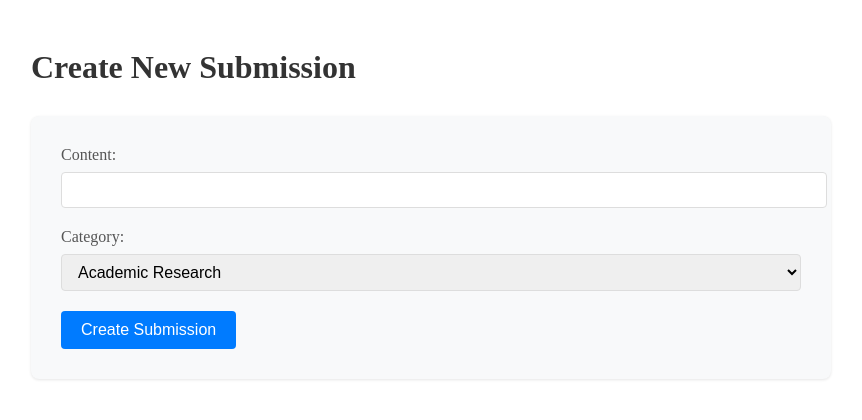
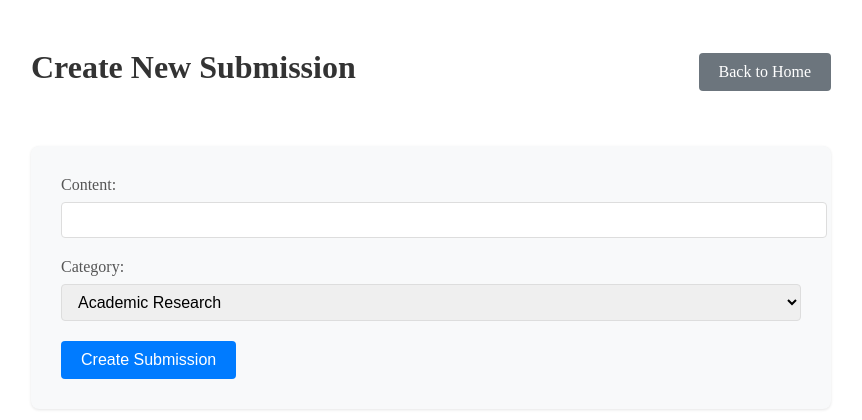
Before and after one commit to TharHtet236401/intern_task1, a Django app: page /create/ in a window 1280 px wide. Shown: the part 76-496 px from the top of the page, without its empty margins (209-1071 px from the left). Run offline with Django 5.2, Linux system fonts and the light colour scheme.

Commit message:
Add back to home button in create submission template

```diff
--- a/submissions/templates/submissions/create-submission.html
+++ b/submissions/templates/submissions/create-submission.html
@@ -2,7 +2,10 @@
 
 {% block content %}
 <div class="container">
-    <h1>Create New Submission</h1>
+    <div class="header-section">
+        <h1>Create New Submission</h1>
+        <a href="{% url 'home' %}" class="back-btn">Back to Home</a>
+    </div>
 
     <div class="form-container">
         <form method="POST">
@@ -25,6 +28,26 @@
         padding: 20px;
         max-width: 800px;
         margin: 0 auto;
+    }
+
+    .header-section {
+        display: flex;
+        justify-content: space-between;
+        align-items: center;
+        margin-bottom: 30px;
+    }
+
+    .back-btn {
+        background-color: #6c757d;
+        color: white;
+        padding: 10px 20px;
+        border-radius: 4px;
+        text-decoration: none;
+        transition: background-color 0.3s ease;
+    }
+
+    .back-btn:hover {
+        background-color: #5a6268;
     }
 
     h1 {
```
